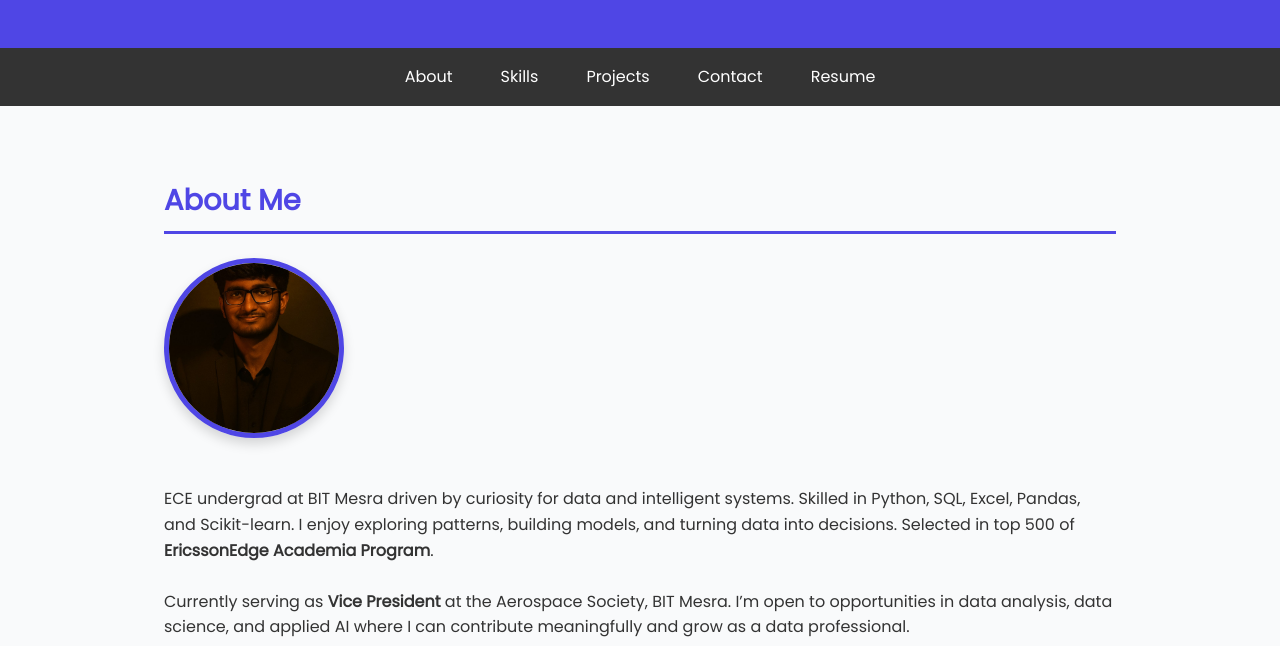
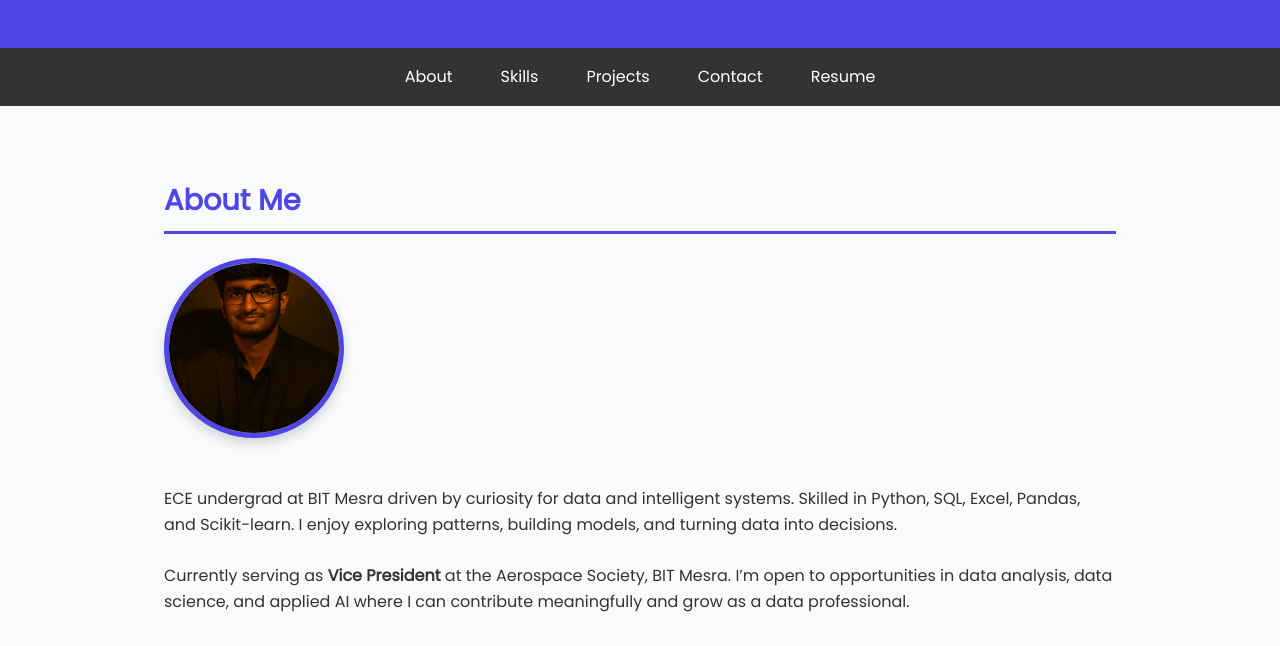
Before and after one commit to Shaanhub/Portfolio, a plain HTML site: page index.html in a window 1280 px wide. Shown: the part 154-800 px from the top of the page. Drawn offline with Linux system fonts and the light colour scheme; files whose address does not match are found by name.

Commit message:
Update index.html

```diff
--- a/index.html
+++ b/index.html
@@ -28,7 +28,7 @@
     <div class="about-wrapper">
       <img src="assets/shantanu.jpg" alt="Shantanu" class="profile-pic" />
       <p>
-        ECE undergrad at BIT Mesra driven by curiosity for data and intelligent systems. Skilled in Python, SQL, Excel, Pandas, and Scikit-learn. I enjoy exploring patterns, building models, and turning data into decisions. Selected in top 500 of <strong>EricssonEdge Academia Program</strong>. <br><br>
+        ECE undergrad at BIT Mesra driven by curiosity for data and intelligent systems. Skilled in Python, SQL, Excel, Pandas, and Scikit-learn. I enjoy exploring patterns, building models, and turning data into decisions.  <br><br>
         Currently serving as <strong>Vice President</strong> at the Aerospace Society, BIT Mesra. I’m open to opportunities in data analysis, data science, and applied AI where I can contribute meaningfully and grow as a data professional.
       </p>
     </div>
```
